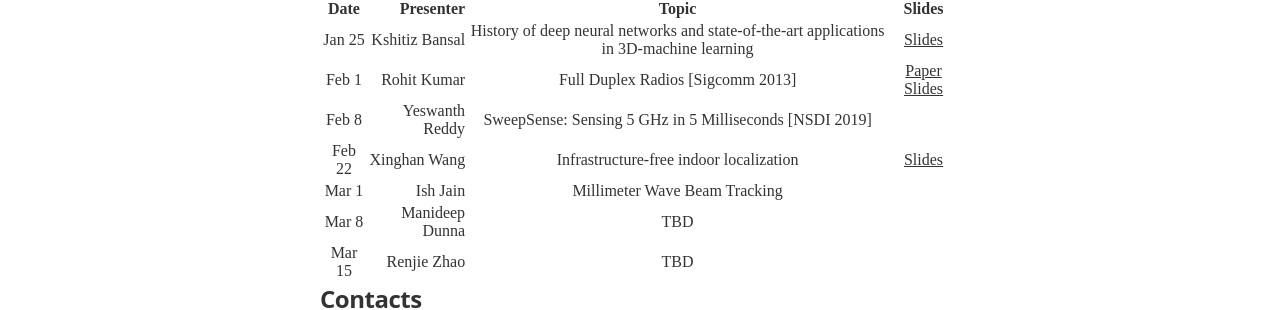
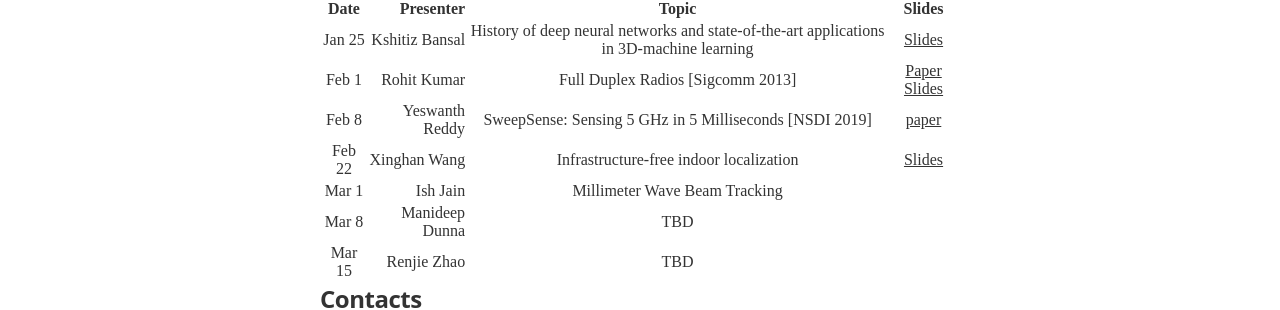
Before and after one commit to nrgucsd/nrgucsd.github.io, a Jekyll site: the page built from _posts/2019-01-01-Reading-Winter2019.markdown, in a window 1280 px wide and 900 px high, scrolled down 1940 px. Shown: the part 149-459 px from the top of the window. Built offline with Jekyll 4.4.1, drawn with Linux system fonts in a browser that asks for light colours; nearby versions of some CDN libraries; some web fonts are replaced.

Commit message:
Update 2019-01-01-Reading-Winter2019.markdown

```diff
--- a/_posts/2019-01-01-Reading-Winter2019.markdown
+++ b/_posts/2019-01-01-Reading-Winter2019.markdown
@@ -40,7 +40,7 @@ The schedule is as follows
 |:---------:|--------------------:|:------:|:------:|
 | Jan 25    | Kshitiz Bansal      | History of deep neural networks and state-of-the-art applications in 3D-machine learning    | [Slides][Kshitiz]       |
 | Feb 1    | Rohit Kumar      | Full Duplex Radios [Sigcomm 2013]   | [Paper][RohitPaper]  [Slides][Rohit]     |
-| Feb 8    | Yeswanth Reddy     | SweepSense: Sensing 5 GHz in 5 Milliseconds [NSDI 2019]   |        |
+| Feb 8    | Yeswanth Reddy     | SweepSense: Sensing 5 GHz in 5 Milliseconds [NSDI 2019]   | [paper][Yeswanth]       |
 | Feb 22   | Xinghan Wang    | Infrastructure-free indoor localization     |  [Slides][Xinghan]      |
 | Mar 1    | Ish Jain      | Millimeter Wave Beam Tracking     |        |
 | Mar 8    | Manideep Dunna   | TBD    |        |
```
Also changed, not shown: other parts of _posts/2019-01-01-Reading-Winter2019.markdown (+1 -0 lines).
